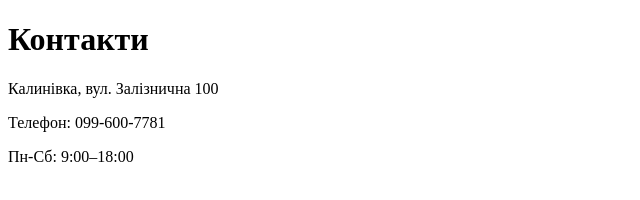
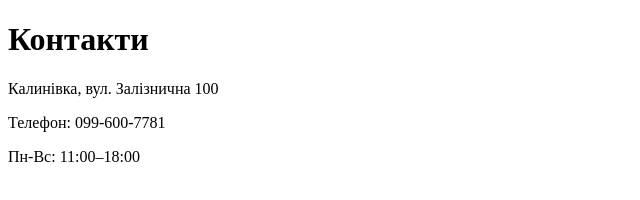
Before and after one commit to alextom90/Kalynivka-webapp, a plain HTML site: page contact.html in a window 1280 px wide. Shown: the full height of the page, 0-640 px from the left. Drawn offline with Linux system fonts and the light colour scheme.

Commit message:
Update contact.html

```diff
--- a/contact.html
+++ b/contact.html
@@ -9,6 +9,6 @@
   <h1>Контакти</h1>
   <p>Калинівка, вул. Залізнична 100</p>
   <p>Телефон: 099-600-7781</p>
-  <p>Пн-Сб: 9:00–18:00</p>
+  <p>Пн-Вс: 11:00–18:00</p>
 </body>
 </html>
```
